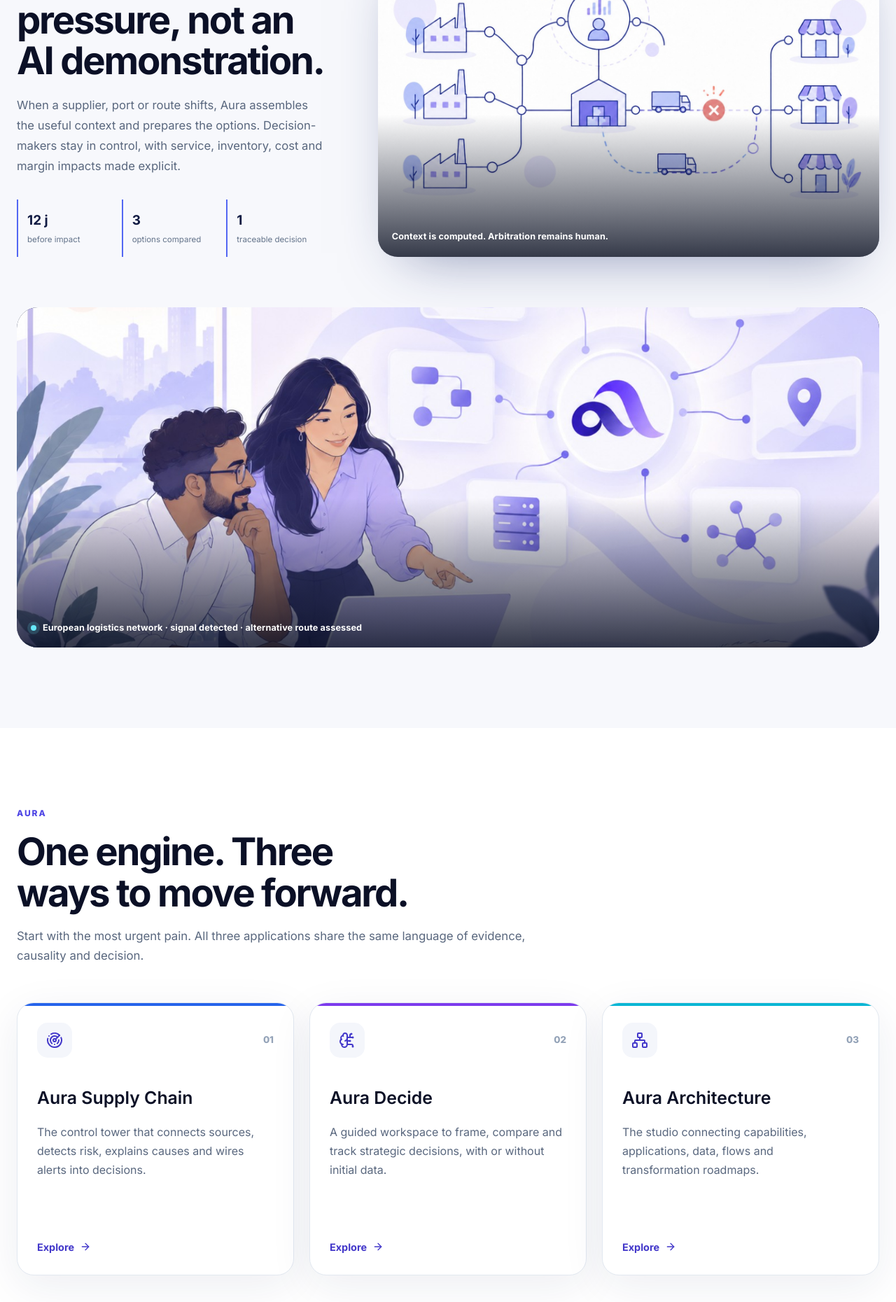
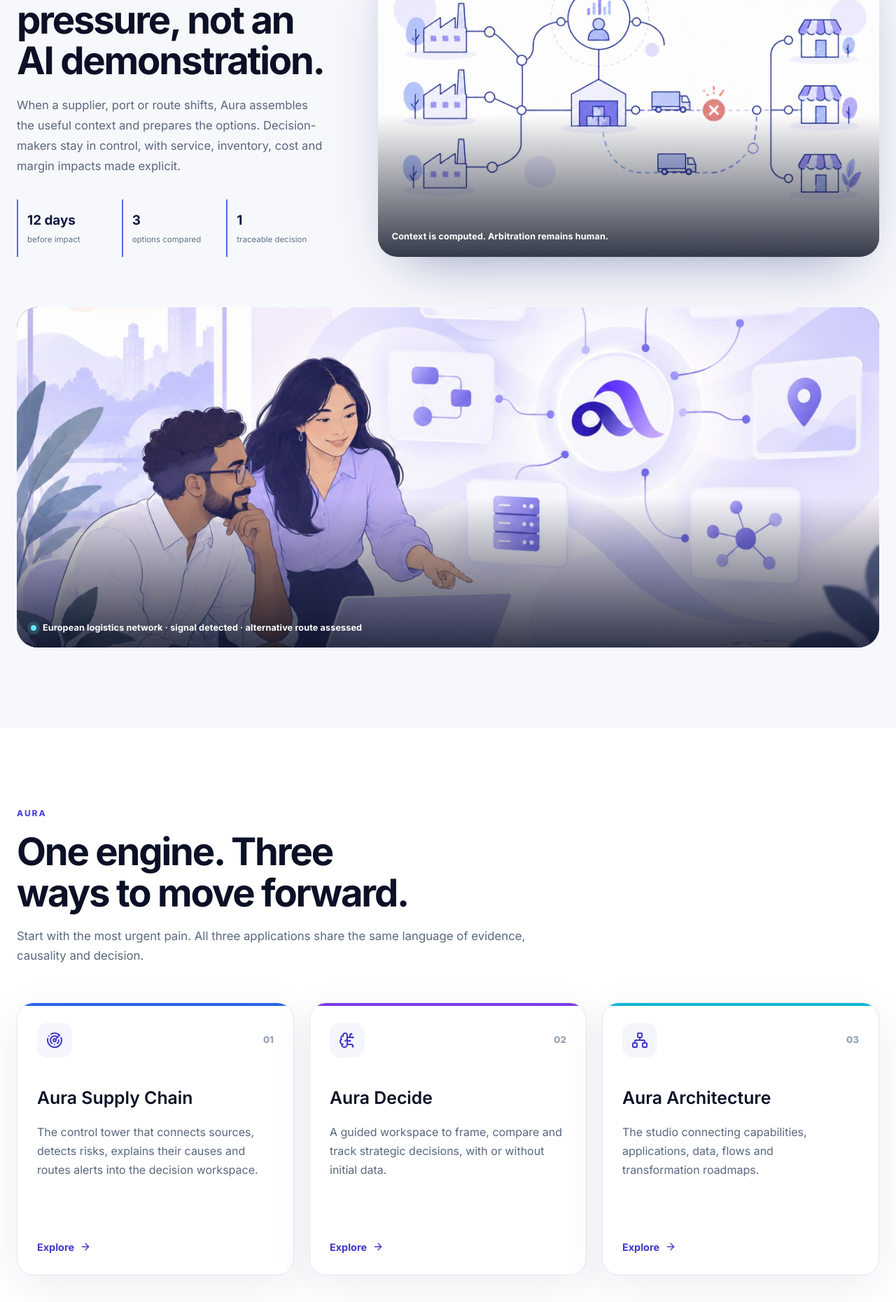
Before and after one commit to mambayelo-lab/aura-website, a Next.js app: page / in a window 1280 px wide. Shown: the part 1927-3787 px from the top of the page at 70% size. Built offline with nearby package versions, Linux system fonts and the light colour scheme; no server answers.

Commit message:
Polish French and English homepage copy

```diff
--- a/components/pages/HomePage.tsx
+++ b/components/pages/HomePage.tsx
@@ -59,12 +59,12 @@
     </div></section>
 
     <section className="home-reality"><div className="home-shell">
-      <div className="home-reality-grid"><div className="home-reality-copy"><p className="home-kicker">{c.realityKicker}</p><h2>{c.realityTitle}</h2><p>{c.realityLead}</p><div className="home-reality-facts"><span><strong>12 j</strong>{fr ? "avant impact" : "before impact"}</span><span><strong>3</strong>{fr ? "options comparées" : "options compared"}</span><span><strong>1</strong>{fr ? "décision traçable" : "traceable decision"}</span></div></div><figure className="home-people-visual"><Image src="/images/supply-chain.jpg" alt={fr ? "Des responsables Supply Chain analysent un risque logistique" : "Supply Chain leaders assessing a logistics risk"} fill sizes="(max-width: 980px) 100vw, 58vw" priority /><figcaption>{fr ? "Le contexte est calculé. L’arbitrage reste humain." : "Context is computed. Arbitration remains human."}</figcaption></figure></div>
+      <div className="home-reality-grid"><div className="home-reality-copy"><p className="home-kicker">{c.realityKicker}</p><h2>{c.realityTitle}</h2><p>{c.realityLead}</p><div className="home-reality-facts"><span><strong>{fr ? "12 j" : "12 days"}</strong>{fr ? "avant impact" : "before impact"}</span><span><strong>3</strong>{fr ? "options comparées" : "options compared"}</span><span><strong>1</strong>{fr ? "décision traçable" : "traceable decision"}</span></div></div><figure className="home-people-visual"><Image src="/images/supply-chain.jpg" alt={fr ? "Des responsables Supply Chain analysent un risque logistique" : "Supply Chain leaders assessing a logistics risk"} fill sizes="(max-width: 980px) 100vw, 58vw" priority /><figcaption>{fr ? "Le contexte est calculé. L’arbitrage reste humain." : "Context is computed. Arbitration remains human."}</figcaption></figure></div>
       <figure className="home-network-visual"><Image src="/images/living-context.jpg" alt={fr ? "Réseau logistique et itinéraire alternatif" : "Logistics network and alternative route"} fill sizes="(max-width: 1380px) 100vw, 1380px" /><figcaption><i />{c.realityCaption}</figcaption></figure>
     </div></section>
 
     <section className="home-products"><div className="home-shell"><div className="home-section-intro"><p className="home-kicker">AURA</p><h2>{c.products}</h2><p>{c.productsLead}</p></div><div className="home-product-grid">
-      <Product index="01" icon={Radar} title="Aura Supply Chain" text={fr ? "La control tower qui relie les sources, détecte les risques, explique leurs causes et câble les alertes vers la décision." : "The control tower that connects sources, detects risk, explains causes and wires alerts into decisions."} href="https://aura-decision-zen.vercel.app/cockpit/resilience?section=cockpit" accent="blue" label={fr ? "Découvrir" : "Explore"} />
+      <Product index="01" icon={Radar} title="Aura Supply Chain" text={fr ? "La tour de contrôle qui relie les sources, détecte les risques, explique leurs causes et transmet les alertes à l’atelier de décision." : "The control tower that connects sources, detects risks, explains their causes and routes alerts into the decision workspace."} href="https://aura-decision-zen.vercel.app/cockpit/resilience?section=cockpit" accent="blue" label={fr ? "Découvrir" : "Explore"} />
       <Product index="02" icon={BrainCircuit} title={fr ? "Aura Décider" : "Aura Decide"} text={fr ? "L’atelier guidé pour structurer, comparer et suivre une décision stratégique, avec ou sans données initiales." : "A guided workspace to frame, compare and track strategic decisions, with or without initial data."} href="https://aura-decider.vercel.app" accent="violet" label={fr ? "Découvrir" : "Explore"} />
       <Product index="03" icon={Network} title="Aura Architecture" text={fr ? "Le studio pour relier capacités, applications, données, flux et trajectoires de transformation." : "The studio connecting capabilities, applications, data, flows and transformation roadmaps."} href="https://aura-architecturer.vercel.app" accent="cyan" label={fr ? "Découvrir" : "Explore"} />
     </div></div></section>
```
